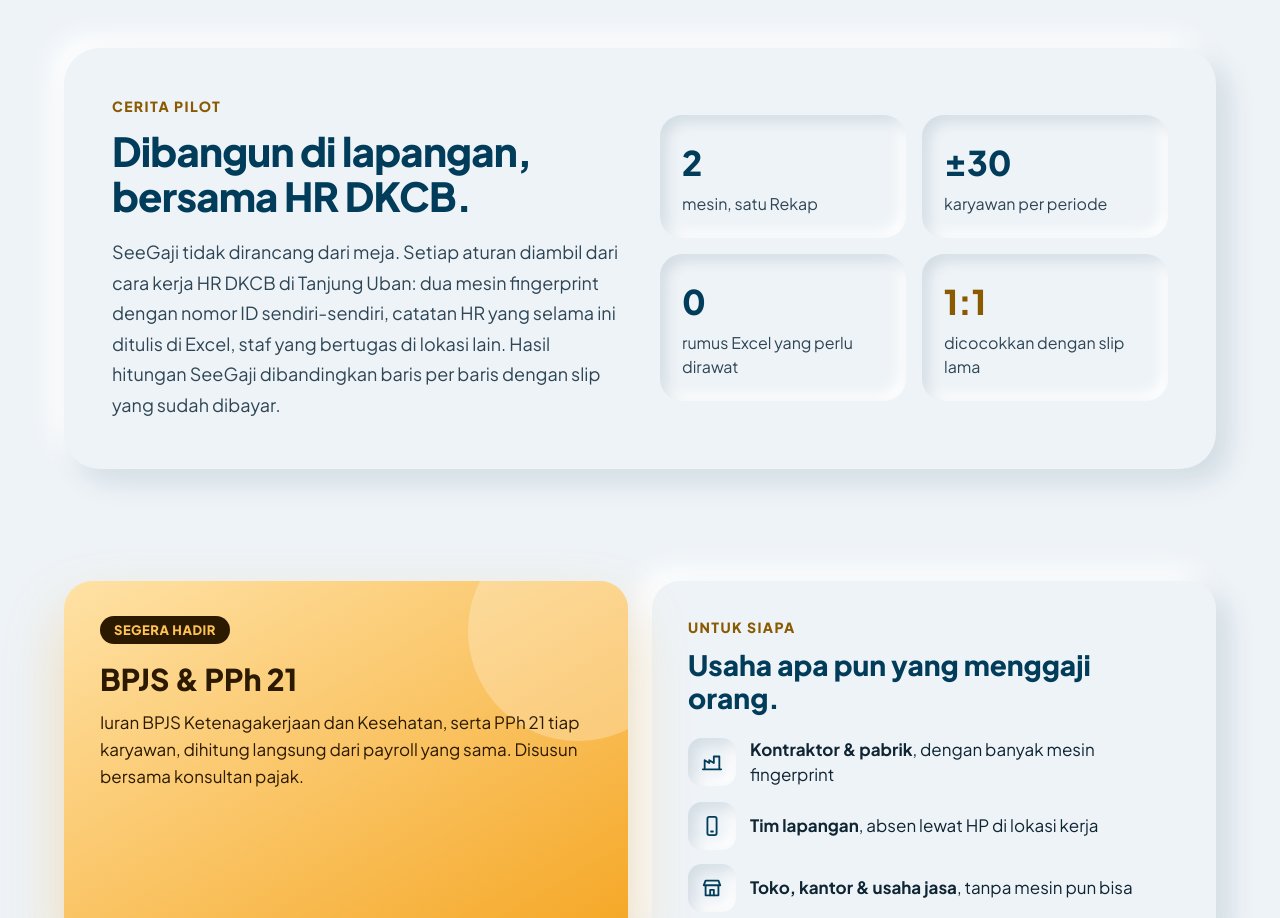
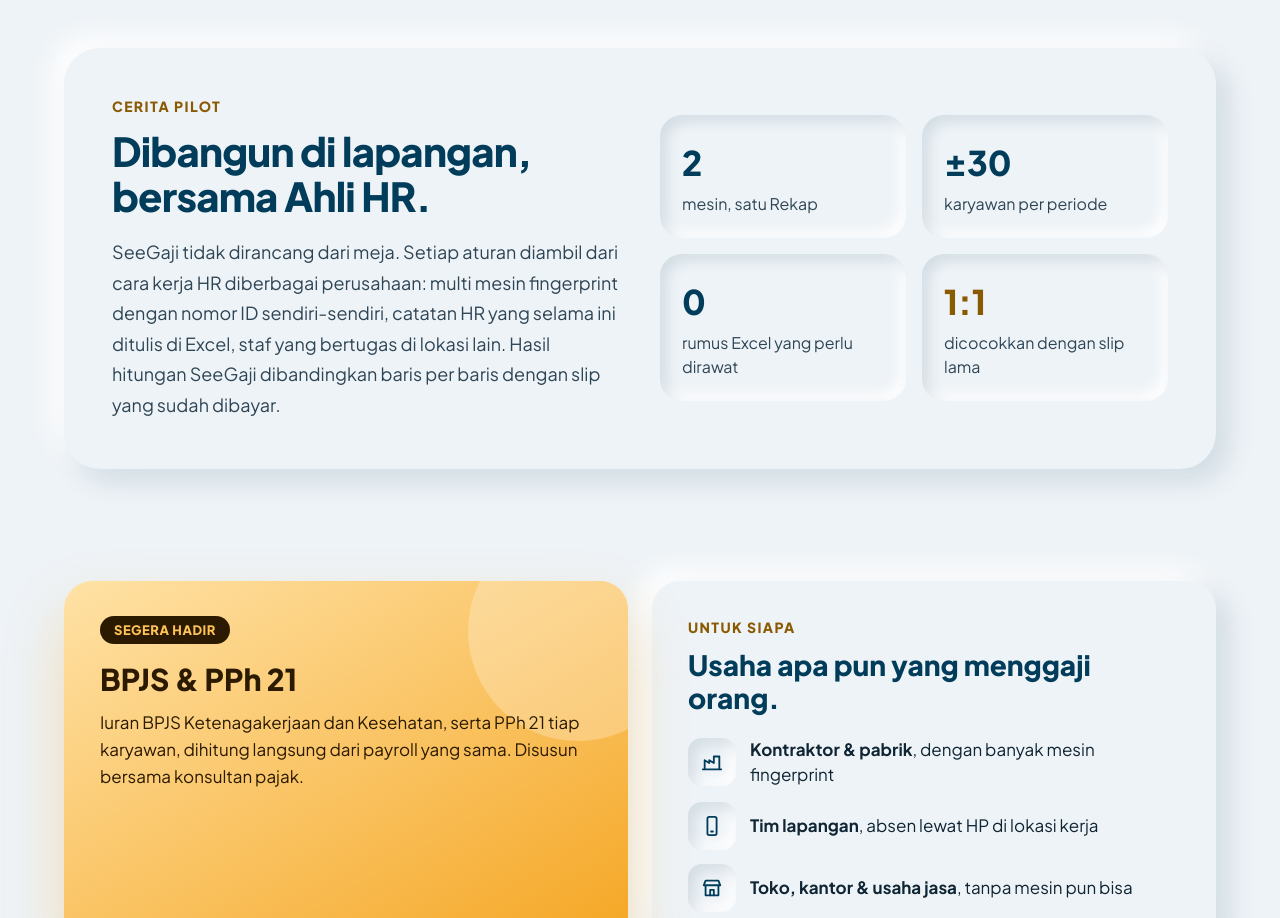
Before and after one commit to chrisimbolon/gajikita, a Next.js app in the folder frontend/: page / in a window 1280 px wide. Shown: the part 5120-6038 px from the top of the page. Built offline with nearby package versions, Linux system fonts and the light colour scheme; no server answers.

Commit message:
feat-frontend: remove stale wording and phrases

```diff
--- a/frontend/components/landing/Landing.tsx
+++ b/frontend/components/landing/Landing.tsx
@@ -412,8 +412,8 @@ export default function Landing({ appHref }: { appHref: string | null }) {
           <div className="lp-neu lp-dkcb-story" style={{ borderRadius: 36, padding: 48, display: "grid", gridTemplateColumns: "repeat(auto-fit, minmax(280px, 1fr))", gap: 40, alignItems: "center" }}>
             <div>
               <div className="lp-eyebrow">CERITA PILOT</div>
-              <h2 className="lp-h2" style={{ fontSize: "clamp(30px, 4vw, 40px)" }}>Dibangun di lapangan, bersama HR DKCB.</h2>
-              <p className="lp-lead" style={{ marginTop: 18, lineHeight: 1.7 }}>SeeGaji tidak dirancang dari meja. Setiap aturan diambil dari cara kerja HR DKCB di Tanjung Uban: dua mesin fingerprint dengan nomor ID sendiri-sendiri, catatan HR yang selama ini ditulis di Excel, staf yang bertugas di lokasi lain. Hasil hitungan SeeGaji dibandingkan baris per baris dengan slip yang sudah dibayar.</p>
+              <h2 className="lp-h2" style={{ fontSize: "clamp(30px, 4vw, 40px)" }}>Dibangun di lapangan, bersama Ahli HR.</h2>
+              <p className="lp-lead" style={{ marginTop: 18, lineHeight: 1.7 }}>SeeGaji tidak dirancang dari meja. Setiap aturan diambil dari cara kerja HR diberbagai perusahaan: multi mesin fingerprint dengan nomor ID sendiri-sendiri, catatan HR yang selama ini ditulis di Excel, staf yang bertugas di lokasi lain. Hasil hitungan SeeGaji dibandingkan baris per baris dengan slip yang sudah dibayar.</p>
             </div>
             <div style={{ display: "grid", gridTemplateColumns: "repeat(2, minmax(0, 1fr))", gap: 16 }}>
               {[["2", "mesin, satu Rekap"], ["±30", "karyawan per periode"], ["0", "rumus Excel yang perlu dirawat"], ["1:1", "dicocokkan dengan slip lama"]].map(([n, l], i) => (
```
